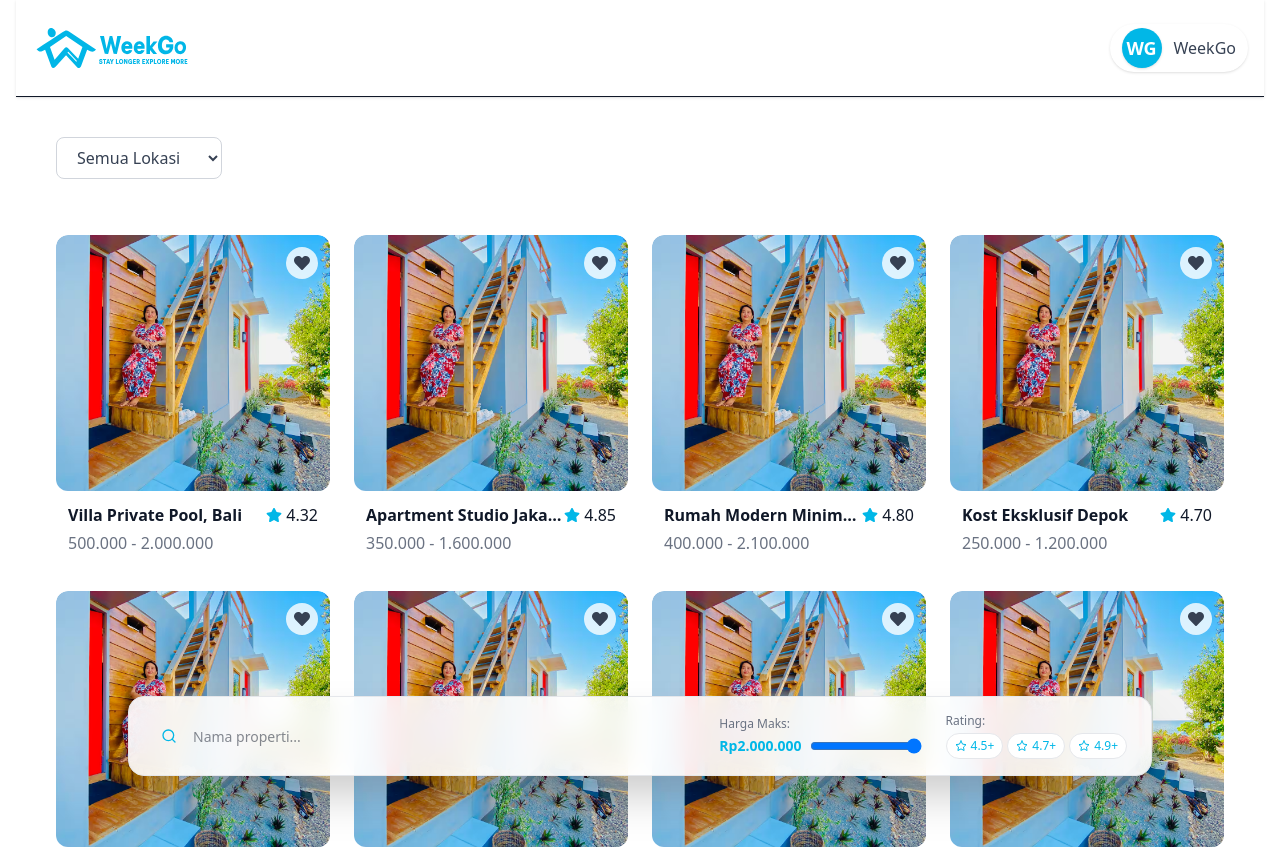
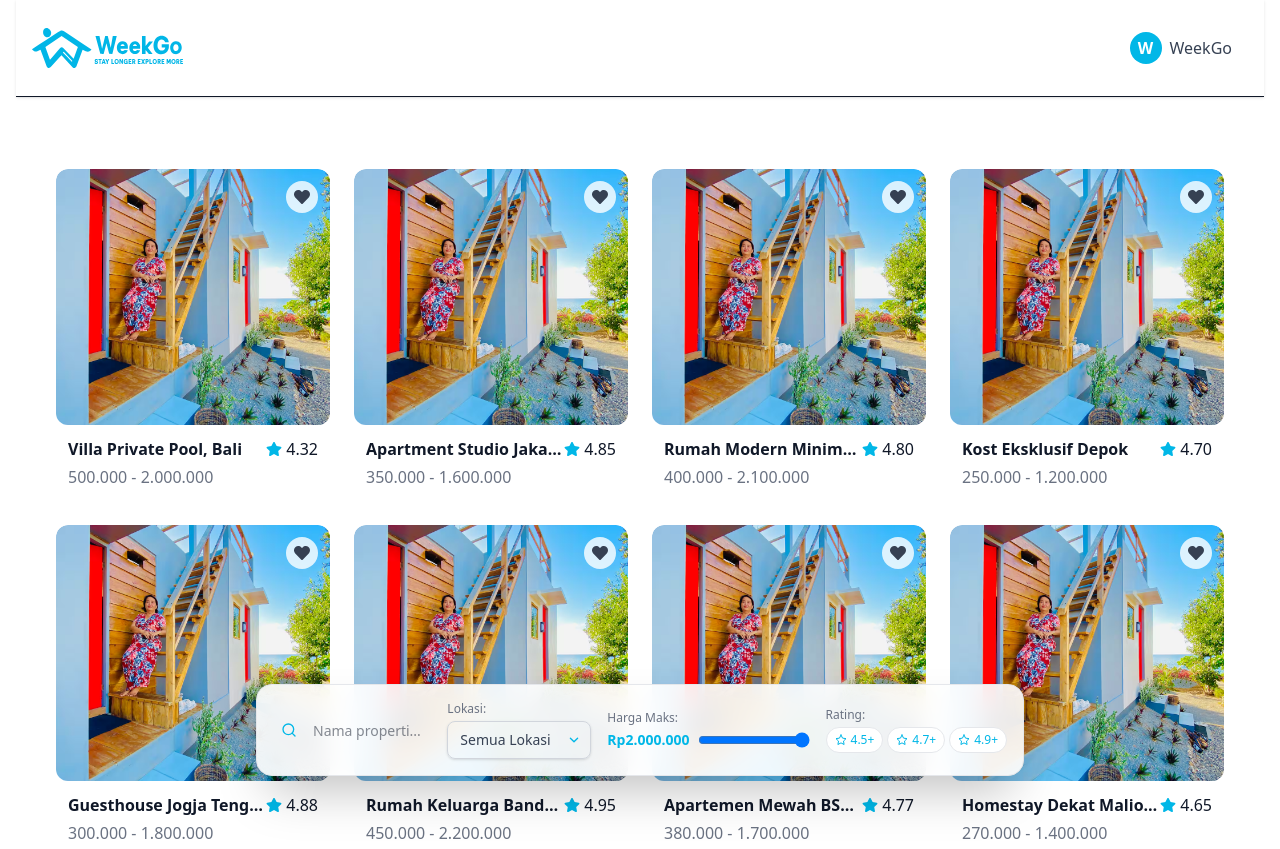
Before and after one commit to nacht24/WeekGo, a Next.js app: page /guest-home in a window 1280 px wide. Shown: the top 849 px of the page. Built offline with nearby package versions, Linux system fonts and the light colour scheme.

Commit message:
feat: add location filter and enhance Navbar with dynamic user avatar

```diff
--- a/app/guest-home/page.js
+++ b/app/guest-home/page.js
@@ -188,21 +188,6 @@ export default function Home() {
 	return (
 		<main className="py-6 pb-24">
 			<div className="container mx-auto px-4">
-				{/* Filter lokasi */}
-				<div className="mb-6 flex flex-wrap gap-3">
-					<select
-						className="border border-gray-300 rounded-lg px-4 py-2 text-gray-700 focus:outline-primary"
-						value={location}
-						onChange={(e) => setLocation(e.target.value)}
-					>
-						<option value="">Semua Lokasi</option>
-						{locations.map((loc) => (
-							<option key={loc} value={loc}>
-								{loc}
-							</option>
-						))}
-					</select>
-				</div>
 				<div className="grid grid-cols-1 gap-6 py-8 sm:grid-cols-2 lg:grid-cols-3 xl:grid-cols-4">
 					{filtered.length === 0 ? (
 						<div className="col-span-full flex flex-col items-center justify-center py-24">
@@ -241,6 +226,8 @@ export default function Home() {
 				onSearch={setSearch}
 				onPriceChange={setPrice}
 				onRatingChange={setRating}
+				locations={locations}
+				onLocationChange={setLocation}
 			/>
 		</main>
 	);
--- a/components/BottomFilterBar.js
+++ b/components/BottomFilterBar.js
@@ -30,10 +30,17 @@ function TypingDots() {
   );
 }
 
-export default function BottomFilterBar({ onSearch, onPriceChange, onRatingChange }) {
+export default function BottomFilterBar({
+  onSearch,
+  onPriceChange,
+  onRatingChange,
+  locations = [],
+  onLocationChange,
+}) {
   const [search, setSearch] = useState('');
   const [price, setPrice] = useState([0, 2000000]);
   const [rating, setRating] = useState('');
+  const [location, setLocation] = useState('');
   const [isTyping, setIsTyping] = useState(false);
   const typingTimeout = useRef(null);
 
@@ -65,14 +72,19 @@ export default function BottomFilterBar({ onSearch, onPriceChange, onRatingChang
     }
   };
 
+  const handleLocation = (e) => {
+    setLocation(e.target.value);
+    onLocationChange && onLocationChange(e.target.value);
+  };
+
   return (
     <div className="fixed bottom-0 left-0 w-full z-50 flex justify-center pointer-events-none">
       <motion.div
         whileHover={{ scale: 1.025, boxShadow: '0 12px 40px 0 rgba(1,183,231,0.16)' }}
-        className="pointer-events-auto bg-white/90 backdrop-blur-md border border-gray-200 rounded-2xl shadow-2xl flex flex-row items-stretch gap-6 px-6 py-4 my-6 max-w-5xl w-[98%] transition-all duration-300"
+        className="pointer-events-auto bg-white/90 backdrop-blur-md border border-gray-200 rounded-2xl shadow-2xl flex flex-row items-stretch gap-4 px-4 py-4 my-6 max-w-3xl w-[98%] justify-between transition-all duration-300"
       >
         {/* Search */}
-        <div className="flex items-center gap-2 min-w-0 h-full flex-1 relative">
+        <div className="flex items-center gap-2 min-w-0 h-full flex-1 relative max-w-xs">
           <span className="bg-primary/10 rounded-full p-2 absolute left-0 top-1/2 -translate-y-1/2 z-10">
             {isTyping ? <TypingDots /> : <FiSearch className="text-primary" />}
           </span>
@@ -81,8 +93,32 @@ export default function BottomFilterBar({ onSearch, onPriceChange, onRatingChang
             placeholder="Nama properti..."
             value={search}
             onChange={handleSearch}
-            className="outline-none bg-transparent w-full text-sm h-10 pl-10"
+            className="outline-none bg-transparent w-full text-sm h-10 pl-10 max-w-[180px]"
           />
+        </div>
+        {/* Location Dropdown */}
+        <div className="flex flex-col justify-center items-start min-w-0">
+          <span className="mb-1 text-xs text-gray-500">Lokasi:</span>
+          <div className="relative w-full">
+            <select
+              className="appearance-none border border-gray-300 bg-primary/5 rounded-lg px-3 py-2 pr-8 text-gray-700 focus:outline-none focus:ring-1 focus:ring-gray-300 text-sm transition shadow-sm hover:border-gray-400"
+              value={location}
+              onChange={handleLocation}
+              style={{ minWidth: 120 }}
+            >
+              <option value="">Semua Lokasi</option>
+              {locations.map((loc) => (
+                <option key={loc} value={loc}>
+                  {loc}
+                </option>
+              ))}
+            </select>
+            <span className="pointer-events-none absolute right-2 top-1/2 -translate-y-1/2 text-primary">
+              <svg width="18" height="18" fill="none" viewBox="0 0 20 20">
+                <path d="M6 8l4 4 4-4" stroke="currentColor" strokeWidth="1.5" strokeLinecap="round" strokeLinejoin="round"/>
+              </svg>
+            </span>
+          </div>
         </div>
         {/* Price Range */}
         <div className="flex flex-col justify-center items-start min-w-0">
--- a/components/Navbar.js
+++ b/components/Navbar.js
@@ -1,8 +1,42 @@
 'use client';
-import { FiSearch, FiUser } from 'react-icons/fi';
+import { useState, useRef, useEffect } from 'react';
+import { useRouter } from 'next/navigation';
+import Image from 'next/image';
 import { motion } from 'framer-motion';
+import { FiUser, FiLogOut } from 'react-icons/fi';
+
+// Ganti nama di sini, avatar otomatis ambil inisial
+const userName = 'WeekGo'; // Misal ganti ke 'Hafidz Akbar' -> avatar jadi 'HA'
+
+function getInitials(name) {
+  return name
+    .split(' ')
+    .map((n) => n[0])
+    .join('')
+    .toUpperCase()
+    .slice(0, 2);
+}
 
 export default function Navbar() {
+  const [open, setOpen] = useState(false);
+  const menuRef = useRef(null);
+  const router = useRouter();
+
+  // Tutup dropdown jika klik di luar
+  useEffect(() => {
+    function handleClickOutside(e) {
+      if (open && menuRef.current && !menuRef.current.contains(e.target)) {
+        setOpen(false);
+      }
+    }
+    document.addEventListener('mousedown', handleClickOutside);
+    return () => document.removeEventListener('mousedown', handleClickOutside);
+  }, [open]);
+
+  const handleLogout = () => {
+    router.push('/');
+  };
+
   return (
     <motion.nav
       initial={{ y: -40, opacity: 0 }}
@@ -11,77 +45,50 @@ export default function Navbar() {
       className="bg-white border-b py-6 sticky top-0 z-50 shadow-sm"
     >
       <div className="container mx-auto flex justify-between items-center px-4">
-        {/* Inline SVG Logo */}
-        <motion.span
-          initial={{ scale: 0.92, opacity: 0 }}
-          animate={{ scale: 1, opacity: 1 }}
-          transition={{ delay: 0.1, type: 'spring', stiffness: 120 }}
-          className="h-10 select-none pointer-events-none"
-          aria-label="WeekGo Logo"
-        >
-          <svg
-            width="160"
-            height="40"
-            viewBox="0 0 2268.68 601.97"
-            fill="none"
-            xmlns="http://www.w3.org/2000/svg"
+        {/* Logo pakai file SVG */}
+        <span className="h-10 select-none pointer-events-none flex items-center">
+          <Image
+            src="/weekgo_logo_horizontal.svg"
+            alt="WeekGo Logo"
+            width={160}
+            height={40}
             className="h-10 w-auto"
-            aria-hidden="true"
-            focusable="false"
-            draggable="false"
-            style={{ userSelect: 'none', pointerEvents: 'none' }}
+            priority
+            draggable={false}
+          />
+        </span>
+        <div className="relative">
+          <button
+            onClick={() => setOpen(!open)}
+            className="flex items-center gap-2 px-4 py-2 rounded-full transition bg-primary/10 hover:bg-gray-100 group cursor-pointer"
+            style={{ minHeight: 40 }}
           >
-            <g>
-              <path className="cls-1" d="M760.33,329.13l-93.53,249.89c-11.56,21.51-33.56,31.11-54.35,14.62l-169.35-182.51c-1.51-.38-19.4,19.22-21.96,21.99-45.97,49.57-89.73,101.61-136.33,150.54-5.36,5.63-12.46,13.64-19.78,16.2-20.45,7.14-38.09-7.89-45.36-26.04l-91.74-244.68c-16.26,5.69-31.23,16-47.7,21.75-34.67,12.11-54.94-5.24-78.65-27.76-.76-.72-1.8-1.21-1.53-2.47,70.63-46.33,141.76-92.02,212.33-138.48,60.57-39.88,119.96-81.86,181.38-120.44,36.5-22.93,51.74-35.79,93.14-10.4,83.13,50.98,165.35,111.52,246.92,165.83,52.83,35.18,106.5,69.12,158.92,104.93l1.37,1.69c.42,2.48-20.42,20.39-23.99,22.77-21.45,14.31-39.55,13.3-62.83,4.07-15.65-6.21-31.22-15.24-46.96-21.48ZM625.43,463.13l63.82-178.32-244.61-166.27-243.58,166.23,68.74,192.36c1.17,1.04,6.4-4.82,7.5-5.98,49.33-51.9,93.17-113.21,142.83-165.03,15.47-16.14,30.57-20.37,49.48-5.5l155.82,162.51ZM527.16,433.5c23.38,24.08,46.88,48.11,69.83,72.62l10.03-10-129.93-137.97c-2.17,3.23-9.56,8.09-11.05,10.99-.4.77-.67,1.23,0,1.98,20.22,20.94,40.85,41.51,61.11,62.38Z"/>
-              <path className="cls-1" d="M211.63.41c37.47-4.8,73.91,33.18,76.18,69.18,4.15,65.73-69.23,99.18-108.74,40.85C155.66,75.87,163.6,6.57,211.63.41Z"/>
-            </g>
-            <g>
-              <path className="cls-1" d="M1013.73,120.36l39.22,192,46.74-192.07,38.45.91,44.86,175.15,30.53-175.99h59.58l-66.06,269.18-48.03-1.53-40.66-157.12-40.66,157.12c-1.07,1.59-2.7,1.32-4.3,1.51-4.96.61-45.39.56-47.37-.75l-72.59-268.41h60.3Z"/>
-              <path className="cls-1" d="M2054.86,213.45h-54.49c-11.68-28.38-30.16-44.36-62.33-40.57-51.78,6.09-62.16,94.53-43.81,132.27,24.07,49.52,96.31,45.83,108.31-9.46l-2.96-1.65-48.44.56-2.35-1.88v-48.73h107.53v45.82c0,16.88-11.88,45.92-21.79,59.64-35.59,49.23-110.65,57.77-160.03,24.91-68.72-45.72-61.43-180.36-.5-230.7,67.29-55.59,173.16-20.32,180.88,69.78Z"/>
-              <polygon className="cls-1" points="1706.12 120.36 1706.12 270.18 1760.61 204.72 1818.01 204.72 1740.03 298.55 1812.2 389.44 1756.25 389.44 1706.12 329.81 1706.12 389.44 1652.36 389.44 1652.36 120.36 1706.12 120.36"/>
-              <path className="cls-1" d="M2154.8,200.76c132.91-13.92,124.05,212.63-12.83,190.94-88.92-14.09-91.42-180.02,12.83-190.94ZM2159.19,245.82c-46.62,3.66-48.19,89.41-9.07,99.91,66.1,17.74,68.7-104.59,9.07-99.91Z"/>
-              <path className="cls-1" d="M1440.21,312.36h-110.43c-1.05,38.32,41.51,44.96,63.5,19.14l45.51,3.43c-5.69,26.99-32.77,53.65-60.45,57.31-75.9,10.03-114.35-55.05-100.5-123.87,11.26-55.93,76.89-86.78,126.24-55.83,18.83,11.81,36.14,41.87,36.14,64.19v35.64ZM1390.81,271.63c-3.62-35.58-55.05-34.86-59.58,0h59.58Z"/>
-              <path className="cls-1" d="M1624.75,312.36h-110.43c1.6,25.06,20.06,40.5,45,32.68,9.73-3.05,11.83-9.08,19.74-13.82,13.24,3.48,29.24,1.19,42.1,2.95,2.05.28,2.48-.82,2.12,2.13-2.25,18.27-22.55,40.66-38.69,48.57-19.67,9.64-47.66,10.37-68.1,3.14-86.67-30.68-67.26-196.37,37.61-187.46,36.17,3.07,70.66,38.05,70.66,74.72v37.09ZM1576.8,271.63c-5.46-35.35-54.33-35.08-59.58,0h59.58Z"/>
-            </g>
-            <g>
-              <polygon className="cls-1" points="2022.89 466.53 2039.65 467.94 2052.68 501.46 2065.73 467.96 2083.92 466.53 2083.92 540.71 2067.94 540.71 2067.94 498.53 2056.82 526.23 2047.8 525.96 2037.42 499.99 2037.42 540.71 2022.89 540.71 2022.89 466.53"/>
-              <path className="cls-1" d="M1313.79,466.53l17.5.67,21.72,41.51-1.21-39.87c.98-3.97,11.02-1.84,14.3-2.31v74.18l-15.28-1.43-22.5-45.11v46.54h-14.53v-74.18Z"/>
-              <path className="cls-1" d="M1437.31,540.71l-10.09-.15c.81-9.53-8.71.67-13.98,1.51-29.04,4.63-38.23-23.26-35.35-47.01,4.03-33.27,53.01-40.68,59.42-5.26-4.2.24-9.32,2.56-13.51,1.49-1.45-.37-3.44-7.69-10.58-8.71-19.09-2.73-21.76,17.9-19.16,32.33,2.89,15.99,28.13,18.59,28.71-.37l-14.37-.17c-7.72-21.09,13.3-9.34,25.42-14.31,1.21-.33,3.49,1.49,3.49,2.11v38.54Z"/>
-              <path className="cls-1" d="M1265.46,466.88c50.76-8.73,52.99,86.34-2.92,74.95-30.77-6.26-32.24-68.91,2.92-74.95ZM1266.87,482.84c-17.25,3.98-17.25,50.44,9.56,44.48,15.77-3.51,18.15-50.87-9.56-44.48Z"/>
-              <path className="cls-1" d="M1837.97,466.89c46.46-8.03,50.93,69.77,12.6,75.15-50.35,7.07-48.94-68.87-12.6-75.15ZM1837.92,482.84c-15.12,4.5-16.15,50.66,11.02,44.47,16.73-3.81,17.13-52.86-11.02-44.47Z"/>
-              <path className="cls-1" d="M2145.96,472.81c19.83,16.22,16.18,63.22-12.23,69.03-53.3,10.89-52.62-83.57-1.77-74.65,3.61.63,11.28,3.39,14,5.62ZM2121.28,482.84c-15.76,3.63-16.46,41.5,1.52,44.46,26.36,4.35,27.41-51.12-1.52-44.46Z"/>
-              <path className="cls-1" d="M1529.58,466.53c26.74,3.15,33.98,32.06,10.92,45.92l15.96,28.25-17.42-.73c-3.58-2.15-10.12-18.82-13.32-23.03-1.26-1.65-1.51-2.97-4.12-2.42v26.18h-15.98v-72l2.18-2.18c6.98.58,14.99-.8,21.8,0ZM1520.12,499.99c6.72-.31,16.49,2.27,17.54-6.48,1.57-13.06-7.63-11.03-17.54-10.97v17.45Z"/>
-              <path className="cls-1" d="M1913.19,466.53c7.85,1.13,18.27,7.82,20.39,15.96,3.39,12.99-.19,24.01-12.26,29.83l15.84,28.38-17.42-.73c-3.2-1.93-10.1-18.76-13.32-23.03-1.25-1.66-1.53-2.95-4.13-2.41v26.18l-14.45-.08-.08-74.09c7.95.81,17.76-1.11,25.43,0ZM1902.28,499.99c24.34,3.68,21.91-20.45,0-17.47v17.47Z"/>
-              <path className="cls-1" d="M2192.18,466.53c26.58,3.14,30.95,32.44,9.63,45.78l15.79,28.39-17.45-.7-13.8-25.49c-6.44.04-1.92,8.97-2.04,12.38-.16,4.55-2.38,9.02-1.57,13.82h-14.54v-72.01l2.18-2.18c6.98.58,14.99-.8,21.8,0ZM2198.32,496.7c7.59-8.27-6.66-17.85-15.6-14.17v17.47c4.16.38,12.7-.13,15.6-3.29Z"/>
-              <path className="cls-1" d="M991.1,488.23l-12.01,2.87c-3.63-1.06-4.99-13.55-18.04-7.48-15.89,7.39,17.7,15.15,20.54,16.55,18.86,9.3,13.74,39.26-8.5,42.03-17.84,2.23-32.26-3.96-34.15-23.25l14.36-2.87c2.07,21.96,33.91,7.5,21.09-1.44-7.74-5.4-30-4.49-32.49-19.82-5.6-34.52,47.09-39.22,49.2-6.59Z"/>
-              <path className="cls-1" d="M1108.91,540.7l-16.06-.63-3.52-11.02-23.07-1.23-5.49,12.69-15.77.2,24.61-73.53c4.42-.79,13.25-2.26,15.96,1.65l23.35,71.88ZM1078.39,488.34c-3.93-.37-2.34,0-2.85,2.2-1.66,7.18-3.93,14-5.85,21.07h14.52s-5.82-23.27-5.82-23.27Z"/>
-              <path className="cls-1" d="M1666.91,489.8c3.39.74,2.32-.46,3.23-1.87,2.52-3.9,7.87-18.08,10.41-20.08,3.65-2.86,12.13-.68,16.84-1.31,2.76,2.64-18.36,32.07-20.32,37.08l20.33,37.08-18.66-.22-11.84-21.58-10.42,21.58-17.2.23,18.93-35.73-18.93-38.43,17.44.71,10.18,22.55Z"/>
-              <path className="cls-1" d="M1722.11,515.99v24.73h-15.98v-74.18h22.52c1.7,0,11.69,2.69,13.82,3.62,13.14,5.79,14.91,26.01,7.84,36.96-5.71,8.85-18.63,9.38-28.19,8.87ZM1720.66,482.54l.61,17.49c23.04,7.36,23.29-22.31-.61-17.49Z"/>
-              <path className="cls-1" d="M1604.41,482.53v14.54h21.8v14.54h-20.34l-1.45,14.54h26.16v14.54h-40.69v-74.18h39.96l1.95,2.41c.41,1.84.32,3.72.32,5.59,0,2.98.48,6.15-2.27,8h-25.43Z"/>
-              <polygon className="cls-1" points="1492.52 466.53 1492.52 482.53 1466.37 482.53 1466.37 497.08 1488.16 497.08 1488.16 511.62 1466.37 511.62 1466.37 526.17 1493.98 526.17 1493.98 540.71 1451.84 540.71 1451.84 466.53 1492.52 466.53"/>
-              <polygon className="cls-1" points="1988.02 466.53 1988.02 482.53 1961.86 482.53 1961.86 497.08 1983.66 497.08 1983.66 511.62 1963.32 511.62 1961.86 526.17 1988.02 526.17 1988.02 540.71 1947.33 540.71 1947.33 468.71 1949.51 466.53 1988.02 466.53"/>
-              <path className="cls-1" d="M2268.46,482.53h-26.16v14.54h20.34v14.54h-20.34v14.54h26.16v14.54h-40.69c-.35-18.17.44-36.42.07-54.6-.12-5.74-3.28-14.41.66-19.58h37.78c4.14,3.84,1.52,10.8,2.18,16Z"/>
-              <path className="cls-1" d="M1123.44,512.35c-.93-5.55-23.88-43.97-21.79-45.81l16.84,1.31,12.23,27.77c1.9,1.42,11.65-25.55,13.42-27.26,3.2-3.1,12.67-1.42,17.07-1.82.43,2.08-.47,3.58-1.13,5.4-2.5,6.87-20.66,36.32-20.66,38.96v29.82h-15.98c-1.01-8.66,1.38-20.11,0-28.36Z"/>
-              <polygon className="cls-1" points="1046.43 466.53 1046.44 482.54 1028.99 482.53 1028.99 540.71 1014.46 540.71 1014.46 482.53 998.47 482.54 998.48 466.53 1046.43 466.53"/>
-              <path className="cls-1" d="M1780.23,526.17h24.7v14.54h-40.69v-74.18c5.19.66,12.15-1.96,15.98,2.18v57.45Z"/>
-              <polygon className="cls-1" points="1209.17 466.53 1209.17 526.17 1232.42 526.17 1233.88 540.71 1193.19 540.71 1193.19 466.53 1209.17 466.53"/>
-            </g>
-          </svg>
-        </motion.span>
-        <motion.div
-          initial={{ opacity: 0, x: 30 }}
-          animate={{ opacity: 1, x: 0 }}
-          transition={{ delay: 0.2, type: 'spring', stiffness: 120 }}
-          className="flex items-center gap-4"
-        >
-          {/* User Profile */}
-          <div className="flex items-center gap-3 bg-primary/10 px-3 py-1 rounded-full shadow-sm">
-            <div className="w-10 h-10 rounded-full bg-primary flex items-center justify-center text-white font-bold text-lg shadow">
-              WG
+            {/* Avatar dinamis */}
+            <span className="inline-flex items-center justify-center w-8 h-8 rounded-full bg-primary text-white font-bold text-base select-none transition">
+              {getInitials(userName)}
+            </span>
+            <span className="text-gray-700 font-medium transition">{userName}</span>
+            {/* Full area hover handled by button's hover */}
+          </button>
+          {open && (
+            <div
+              ref={menuRef}
+              className="absolute right-0 mt-2 w-40 bg-white border border-gray-200 rounded-lg shadow-lg"
+            >
+              <div className="px-4 py-2 text-gray-700 hover:bg-gray-100 cursor-pointer flex items-center gap-2">
+                <FiUser className="text-primary" />
+                Profile
+              </div>
+              <button
+                onClick={handleLogout}
+                className="w-full text-left px-4 py-2 text-gray-700 hover:bg-gray-100 flex items-center gap-2 cursor-pointer"
+              >
+                <FiLogOut className="text-primary" />
+                Logout
+              </button>
             </div>
-            <span className="font-medium text-gray-700 text-base select-none">WeekGo</span>
-          </div>
-        </motion.div>
+          )}
+        </div>
       </div>
     </motion.nav>
   );
```
